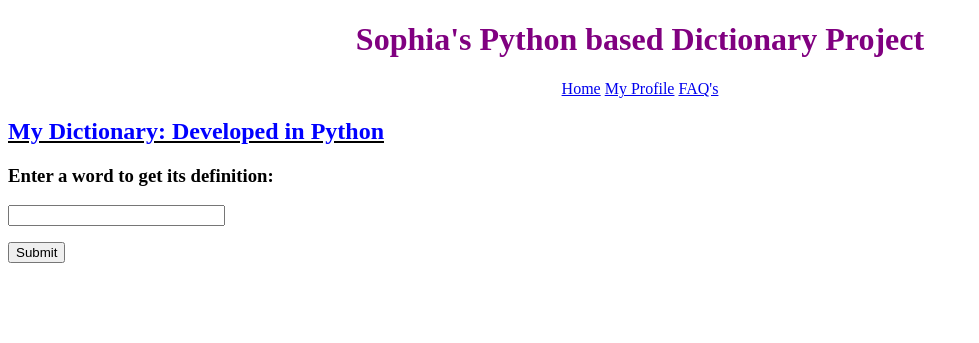
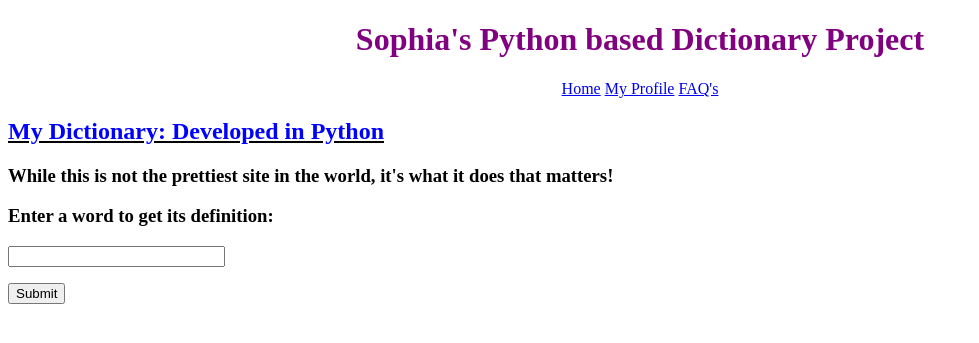
Before and after one commit to lalas09/sophia-project1, a Flask app: page / in a window 1280 px wide. Shown: the top 343 px of the page, without its empty margins (0-979 px from the left). Run offline with Flask 2, Linux system fonts and the light colour scheme; parts of the project's set-up code (start-up, migrations or seed data) failed here and were passed over.

Commit message:
Update home.html

```diff
--- a/templates/home.html
+++ b/templates/home.html
@@ -2,6 +2,7 @@
 {% block content %}
 	<div class="home">
 		<h2 id="homepageheader"><font color=blue>My Dictionary: Developed in Python</font></h2>
+		<h3>While this is not the prettiest site in the world, it's what it does that matters!</h3>
 		<h3>Enter a word to get its definition:</h3>
 		<form action=""method="post" novalidate>
 			{{ form.hidden_tag() }}
```
